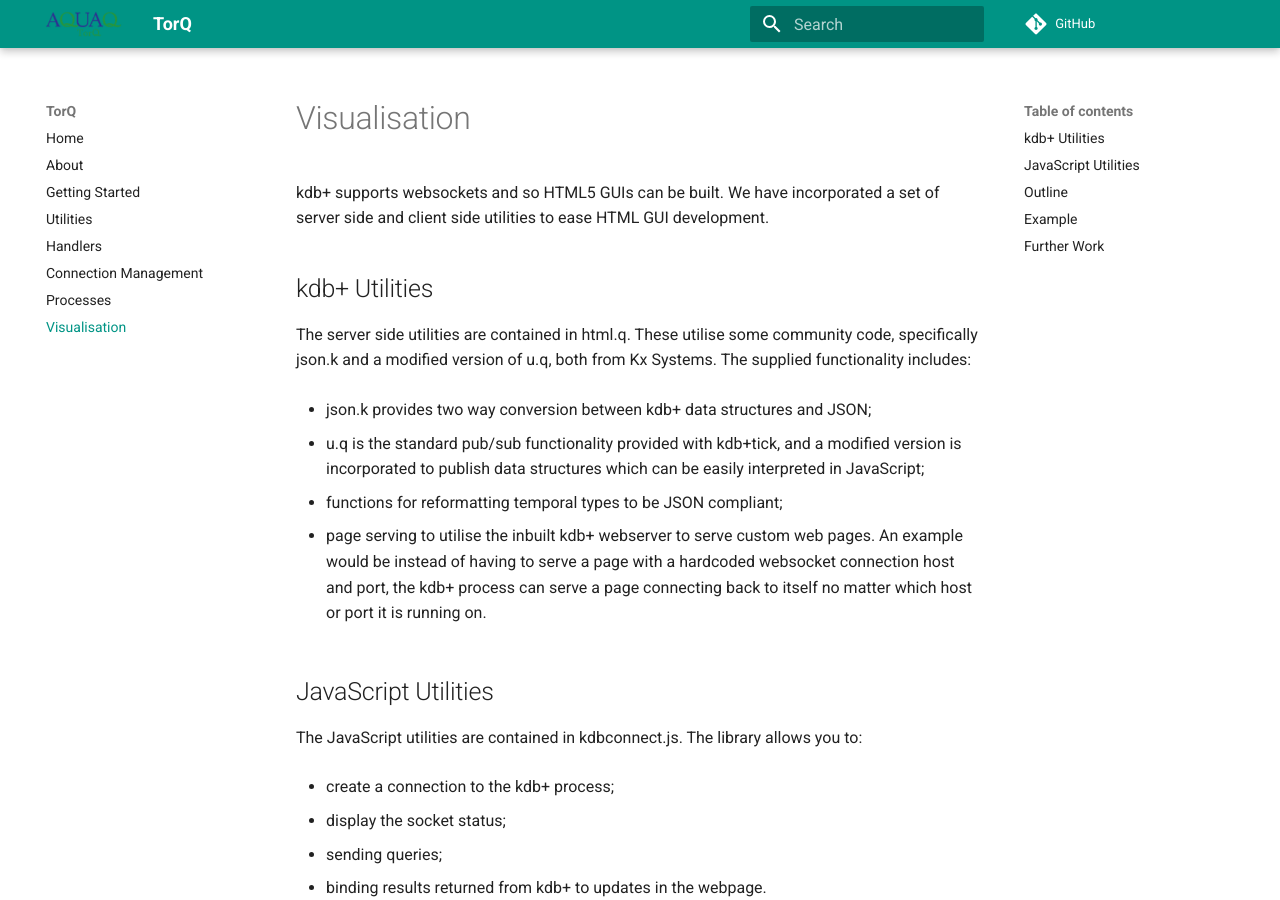
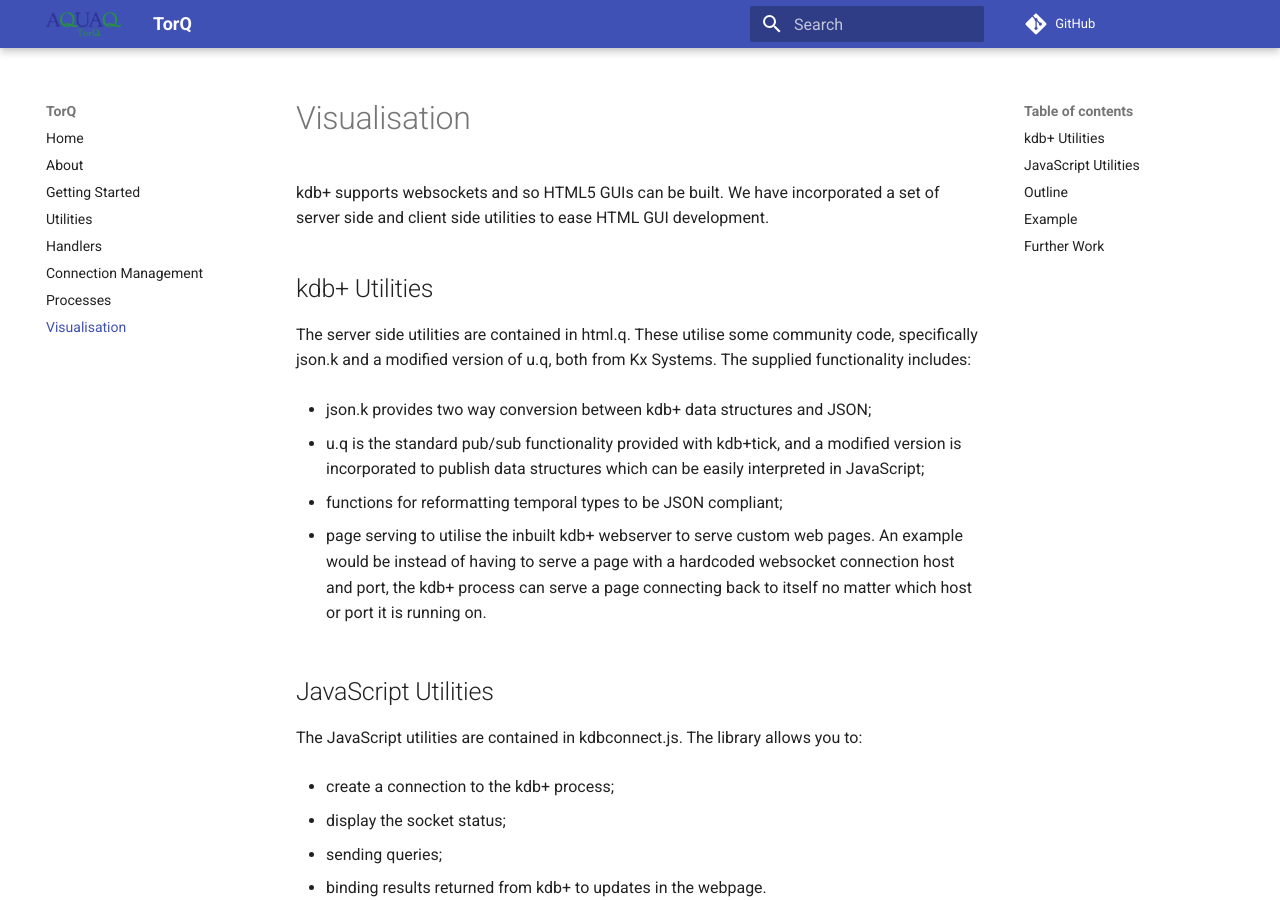
Before and after one commit to DataIntellectTech/TorQ, an MkDocs documentation site: the page built from docs/visualisation.md, in a window 1280 px wide and 900 px high. Built offline with MkDocs 1.6.1 and Material for MkDocs 9.7.7, drawn with Linux system fonts in a browser that asks for light colours; comment, search, counter and statistics services are not loaded; old or Windows-style settings are respelled for this version of MkDocs.

Commit message:
Intermediary chamge

```diff
--- a/mkdocs.yml
+++ b/mkdocs.yml
@@ -17,8 +17,8 @@
 extra:
    logo: 'graphics/TorQ-logo.png'
    palette:
-      primary: 'teal'
-      accent: 'indigo'
+      primary: 'green-700'
+      accent: 'indigo-900'
    author:
       github: 'AquaQAnalytics'
       twitter: 'AquaQAnalytics'
```
Also changed, not shown: docs/index.md (+3 -5 lines), site/Overview/index.html, site/Processes/index.html, site/conn/index.html, site/gettingstarted/index.html, site/handlers/index.html, site/index.html, site/mkdocs/search_index.json, site/utilities/index.html, site/visualisation/index.html.
